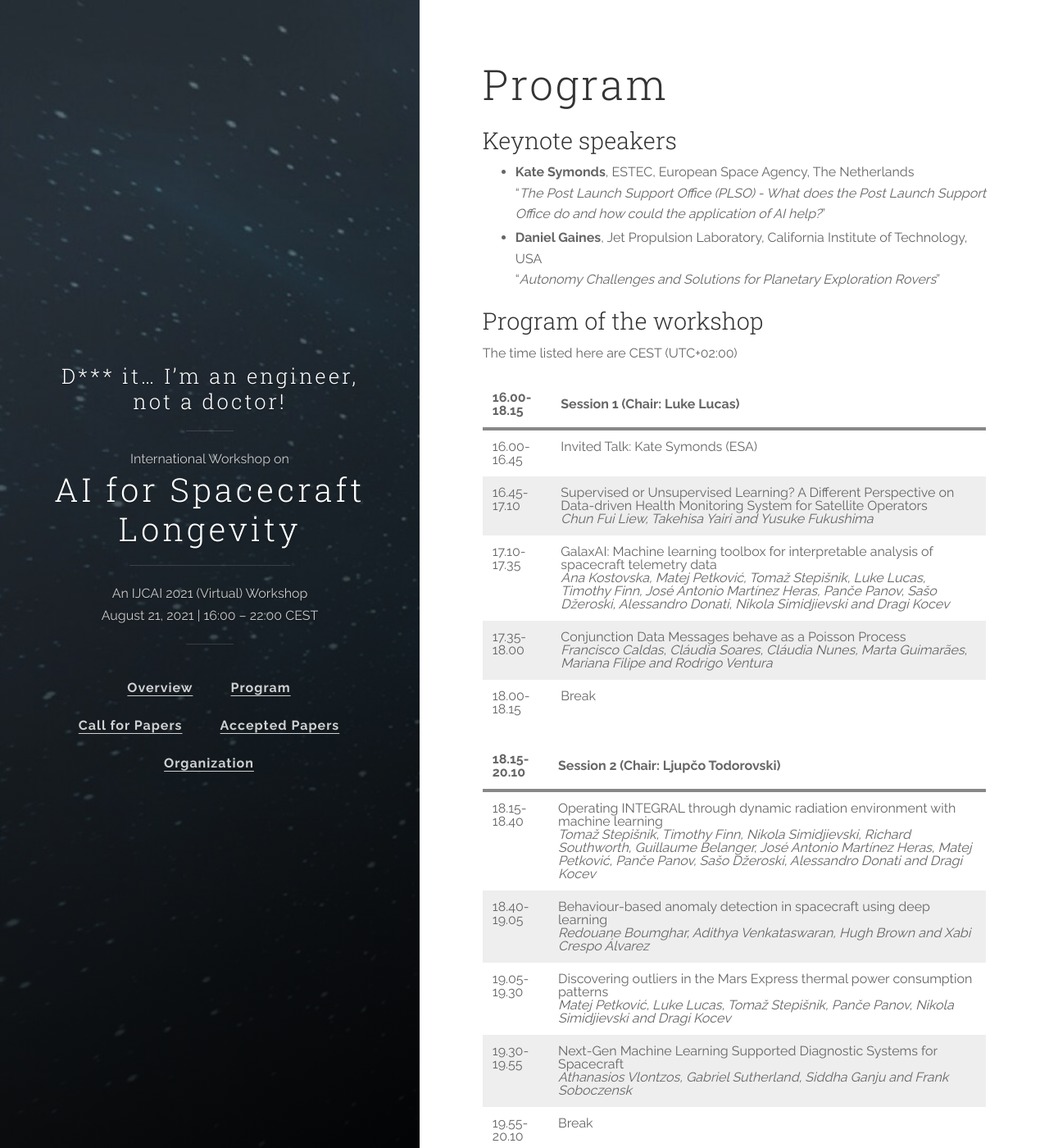
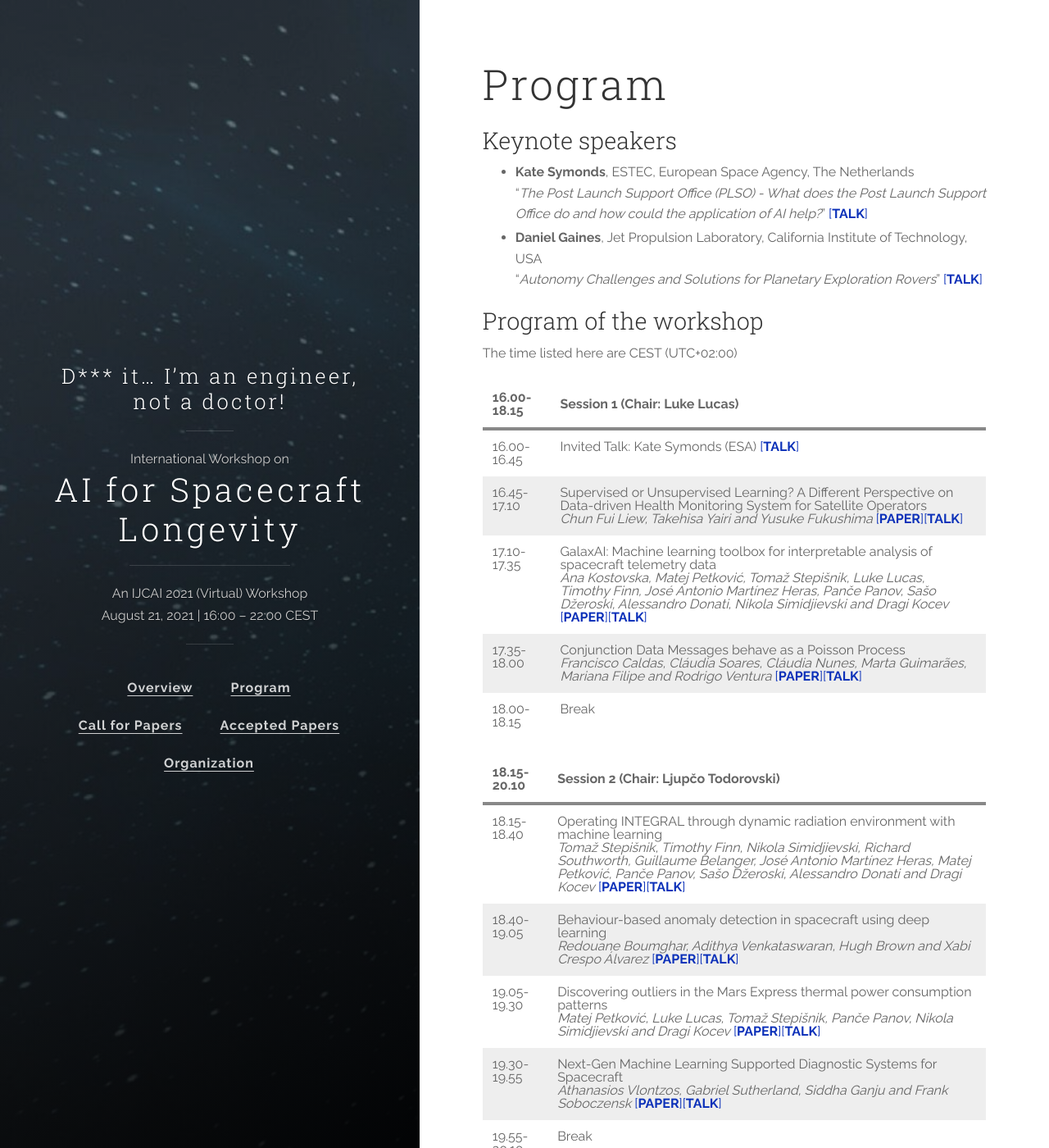
Before and after one commit to ai4spacecraft/ai4spacecraft.github.io, a Jekyll site: the page built from program.md, in a window 1280 px wide and 1400 px high. Shown: the whole window at 82% size. Built offline with Jekyll 4.4.1, drawn with Linux system fonts in a browser that asks for light colours; some of the changed text lies outside the part shown.

Commit message:
'videos_and_papers'

```diff
--- a/Gemfile
+++ b/Gemfile
@@ -1,2 +1,3 @@
 source 'https://rubygems.org'
 gem 'github-pages', group: :jekyll_plugins
+gem 'webrick'
--- a/program.md
+++ b/program.md
@@ -4,12 +4,14 @@
 
 ---
 
+
+
 ### Keynote speakers
 
 - **Kate Symonds**, ESTEC, European Space Agency, The Netherlands
-"_The Post Launch Support Office (PLSO) - What does the Post Launch Support Office do and how could the application of AI help?_"
+"_The Post Launch Support Office (PLSO) - What does the Post Launch Support Office do and how could the application of AI help?_" [[**TALK**]](https://youtu.be/QNGjCuuTTyY)
 - **Daniel Gaines**, Jet Propulsion Laboratory, California Institute of Technology, USA
-"_Autonomy Challenges and Solutions for Planetary Exploration Rovers_"
+"_Autonomy Challenges and Solutions for Planetary Exploration Rovers_" [[**TALK**]](https://youtu.be/wr5hvVlGJpQ)
 
 
 ### Program of the workshop
@@ -18,26 +20,26 @@
 
 | 16.00-18.15  | Session 1 (Chair: Luke Lucas)|
 | ------- |  :-|
-| 16.00-16.45 |  Invited Talk: Kate Symonds (ESA)|
-| 16.45-17.10 |  Supervised or Unsupervised Learning? A Different Perspective on Data-driven Health Monitoring System for Satellite Operators <br> *Chun Fui Liew, Takehisa Yairi and Yusuke Fukushima*|
-| 17.10-17.35 |  GalaxAI: Machine learning toolbox for interpretable analysis of spacecraft telemetry data <br> *Ana Kostovska, Matej Petković, Tomaž Stepišnik, Luke Lucas, Timothy Finn, José Antonio Martínez Heras, Panče Panov, Sašo Džeroski, Alessandro Donati, Nikola Simidjievski and Dragi Kocev*|
-| 17.35-18.00 |  Conjunction Data Messages behave as a Poisson Process <br> *Francisco Caldas, Cláudia Soares, Cláudia Nunes, Marta Guimarães, Mariana Filipe and Rodrigo Ventura*|
+| 16.00-16.45 |  Invited Talk: Kate Symonds (ESA) [[**TALK**]](https://youtu.be/QNGjCuuTTyY)|
+| 16.45-17.10 |  Supervised or Unsupervised Learning? A Different Perspective on Data-driven Health Monitoring System for Satellite Operators <br> *Chun Fui Liew, Takehisa Yairi and Yusuke Fukushima* [[**PAPER**]](papers/AI4Spacecraft_paper_3.pdf)[[**TALK**]](https://youtu.be/MFLlRMW9xds) |
+| 17.10-17.35 |  GalaxAI: Machine learning toolbox for interpretable analysis of spacecraft telemetry data <br> *Ana Kostovska, Matej Petković, Tomaž Stepišnik, Luke Lucas, Timothy Finn, José Antonio Martínez Heras, Panče Panov, Sašo Džeroski, Alessandro Donati, Nikola Simidjievski and Dragi Kocev* [[**PAPER**]](papers/AI4Spacecraft_paper_8.pdf)[[**TALK**]](https://youtu.be/NcyZIMKu_lw)|
+| 17.35-18.00 |  Conjunction Data Messages behave as a Poisson Process <br> *Francisco Caldas, Cláudia Soares, Cláudia Nunes, Marta Guimarães, Mariana Filipe and Rodrigo Ventura* [[**PAPER**]](papers/AI4Spacecraft_paper_2.pdf)[[**TALK**]](https://youtu.be/zHUw59gxWdg)|
 | 18.00-18.15 |  Break |
 
 
 | 18.15-20.10   | Session 2 (Chair: Ljupčo Todorovski)|
 | ------- |  :-|
-| 18.15-18.40 |  Operating INTEGRAL through dynamic radiation environment with machine learning <br> *Tomaž Stepišnik, Timothy Finn, Nikola Simidjievski, Richard Southworth, Guillaume Belanger, José Antonio Martínez Heras, Matej Petković, Panče Panov, Sašo Džeroski, Alessandro Donati and Dragi Kocev*|
-| 18.40-19.05 |  Behaviour-based anomaly detection in spacecraft using deep learning <br> *Redouane Boumghar, Adithya Venkataswaran, Hugh Brown and Xabi Crespo Álvarez*|
-| 19.05-19.30 |  Discovering outliers in the Mars Express thermal power consumption patterns <br> *Matej Petković, Luke Lucas, Tomaž Stepišnik, Panče Panov, Nikola Simidjievski and Dragi Kocev*|
-| 19.30-19.55 |  Next-Gen Machine Learning Supported Diagnostic Systems for Spacecraft <br> *Athanasios Vlontzos, Gabriel Sutherland, Siddha Ganju and Frank Soboczensk*|
+| 18.15-18.40 |  Operating INTEGRAL through dynamic radiation environment with machine learning <br> *Tomaž Stepišnik, Timothy Finn, Nikola Simidjievski, Richard Southworth, Guillaume Belanger, José Antonio Martínez Heras, Matej Petković, Panče Panov, Sašo Džeroski, Alessandro Donati and Dragi Kocev* [[**PAPER**]](papers/AI4Spacecraft_paper_7.pdf)[[**TALK**]](https://youtu.be/m0Xlvpd9gKI)|
+| 18.40-19.05 |  Behaviour-based anomaly detection in spacecraft using deep learning <br> *Redouane Boumghar, Adithya Venkataswaran, Hugh Brown and Xabi Crespo Álvarez* [[**PAPER**]](papers/AI4Spacecraft_paper_5.pdf)[[**TALK**]](https://youtu.be/dv14U1S99-Y)|
+| 19.05-19.30 |  Discovering outliers in the Mars Express thermal power consumption patterns <br> *Matej Petković, Luke Lucas, Tomaž Stepišnik, Panče Panov, Nikola Simidjievski and Dragi Kocev* [[**PAPER**]](papers/AI4Spacecraft_paper_6.pdf)[[**TALK**]](https://youtu.be/PnD6fXRFBQI)|
+| 19.30-19.55 |  Next-Gen Machine Learning Supported Diagnostic Systems for Spacecraft <br> *Athanasios Vlontzos, Gabriel Sutherland, Siddha Ganju and Frank Soboczensk* [[**PAPER**]](papers/AI4Spacecraft_paper_1.pdf)[[**TALK**]](https://youtu.be/swrC5do2XZY)|
 | 19.55-20.10 |  Break |
 
 
 
 | 20.10-22.00  | Session 3 (Chair: Nikola Simidjievski)|
 | ------- |  :-|
-| 20.10-20.55 |  Invited Talk: Daniel Gaines (NASA JPL/Caltech)|
-| 20.55-21.20 |  Artificial Intelligence Architecture for the Solar Gravity Lens Mission <br> *Jon Neff and Henry Helvajian*|
-| 21.20-21.45 |  Deep Reinforcement Learning for Fault Adaptive Control <br> *Luke Bhan, Marcos Quinones-Grueiro and Gautam Biswas*|
+| 20.10-20.55 |  Invited Talk: Daniel Gaines (NASA JPL/Caltech) [[**TALK**]](https://youtu.be/wr5hvVlGJpQ)|
+| 20.55-21.20 |  Artificial Intelligence Architecture for the Solar Gravity Lens Mission <br> *Jon Neff and Henry Helvajian* [[**PAPER**]](papers/AI4Spacecraft_paper_9.pdf)[[**TALK**]](https://youtu.be/f6GSjSs6wxA)|
+| 21.20-21.45 |  Deep Reinforcement Learning for Fault Adaptive Control <br> *Luke Bhan, Marcos Quinones-Grueiro and Gautam Biswas* [[**PAPER**]](papers/AI4Spacecraft_paper_4.pdf)[[**TALK**]](https://youtu.be/XG1W9BAk01w)|
 | 21.45-22.00 |  Summary discussion and closing remarks|
```
Also changed, not shown: 10 other files.
